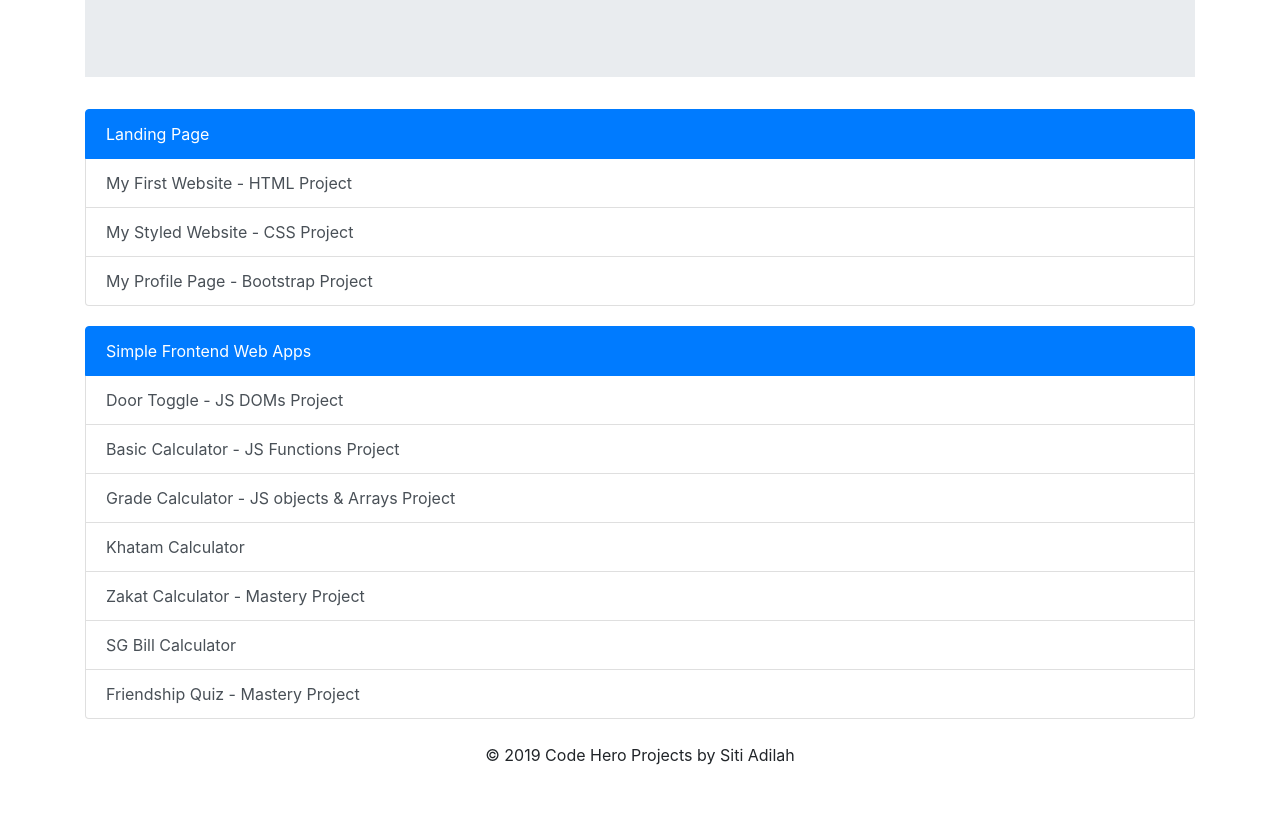
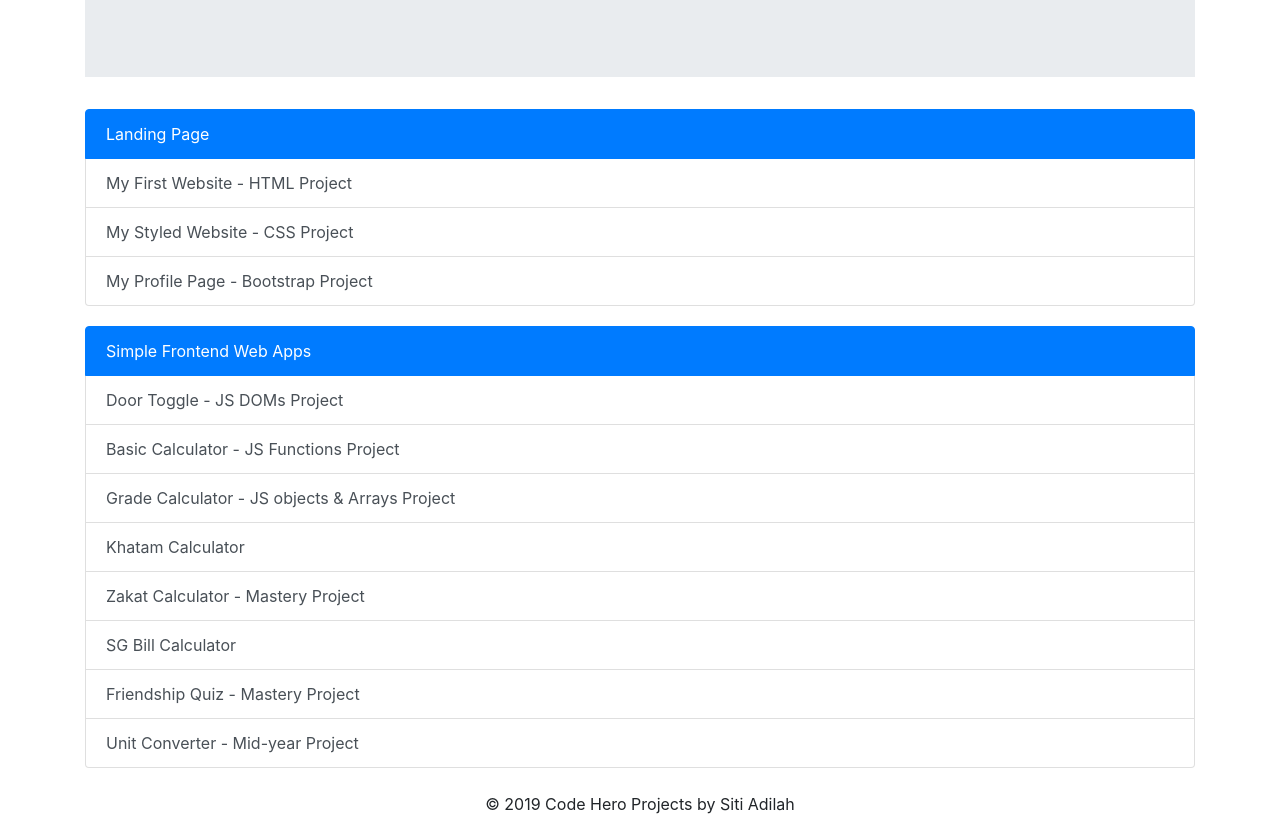
Before and after one commit to Adilah09/App, a plain HTML site: page index.html in a window 1280 px wide. Shown: the part 172-1004 px from the top of the page. Before the commit the page ends 955 px from the top, so only its background shows below. Drawn offline with nearby package versions, Linux system fonts and the light colour scheme.

Commit message:
Add the Mid-year Project - Unit Converter

```diff
--- a/index.html
+++ b/index.html
@@ -34,6 +34,7 @@
                 <a href="#" class="list-group-item list-group-item-action">Zakat Calculator - Mastery Project</a>
                 <a href="#" class="list-group-item list-group-item-action">SG Bill Calculator</a>
                 <a href="#" class="list-group-item list-group-item-action">Friendship Quiz - Mastery Project</a>
+                <a href="https://adilah09.github.io/Unit-Converter/index.html" class="list-group-item list-group-item-action"> Unit Converter - Mid-year Project</a>
             </div>
             <br>
             <div class="text-center">
```
